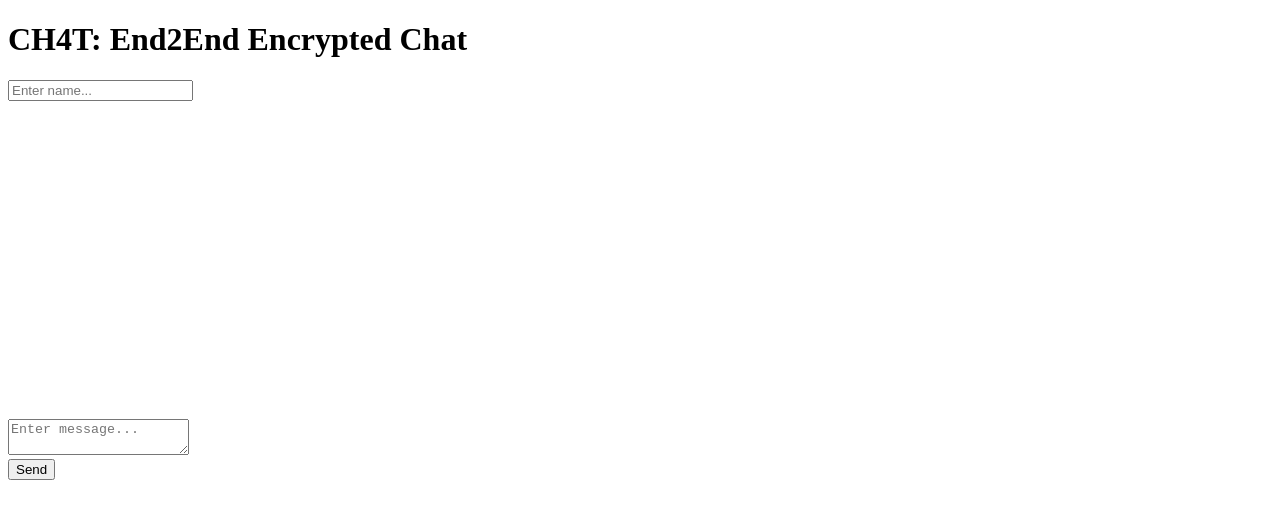
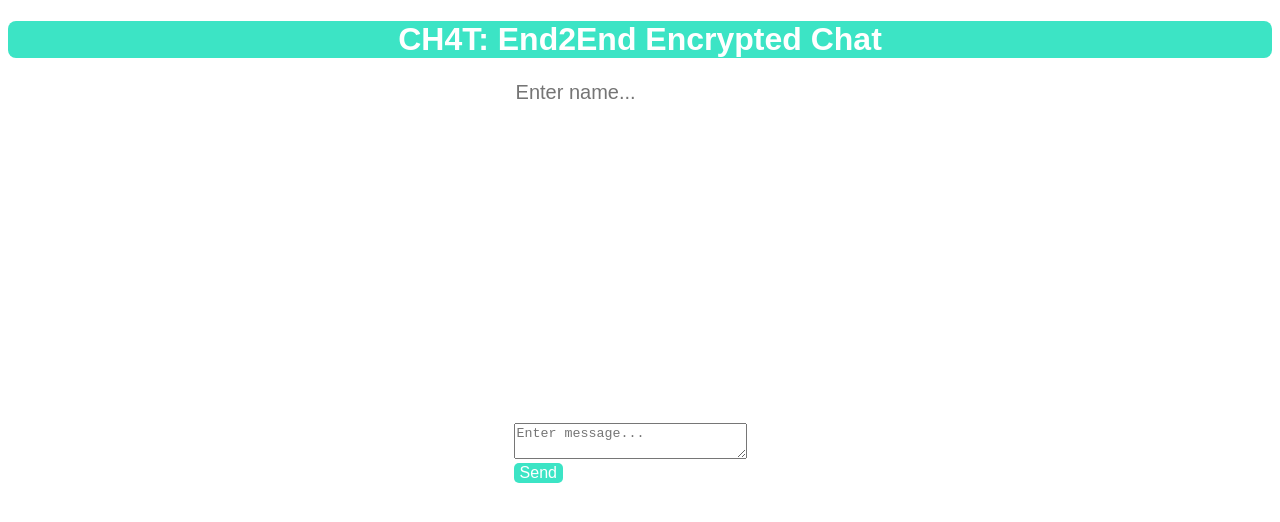
Before and after one commit to hrithik-jha/ch4t, a plain HTML site: page static/index.html in a window 1280 px wide. Drawn offline with Linux system fonts and the light colour scheme.

Commit message:
Add styling

```diff
--- a/static/index.html
+++ b/static/index.html
@@ -7,6 +7,37 @@
             #messages {
                 height:300px;
                 overflow-y: scroll;
+            }
+
+            #banner {
+                background-color: #3ce4c5;
+                border-radius: 8px;
+                text-align: center;
+                font-family: sans-serif;
+                color: white;
+            }
+
+            #chat {
+                padding-left: 40%;
+            }
+
+            #username {
+                width: 30%;
+                border-style: none;
+                font-size: 20px;
+            }
+
+            #textarea {
+                width: 30%;
+            }
+
+            #send {
+                border-radius: 5px;
+                font-size: 16px;
+                font-family: sans-serif;
+                background-color: #3ce4c5;
+                color: white;
+                border-style: none;
             }
         </style>
     </head>
--- a/static/main.js
+++ b/static/main.js
@@ -11,6 +11,15 @@ ws.onmessage = (msg) => {
 };
 
 send.onclick = () => {
+    if(username.value == "") {
+        alert("Enter a username.");
+        return;
+    }
+    else if(input.value == "") {
+        alert("Message body can't be empty.");
+        return;
+    }
+
     const message = {
         username: username.value,
         message: input.value,
```
